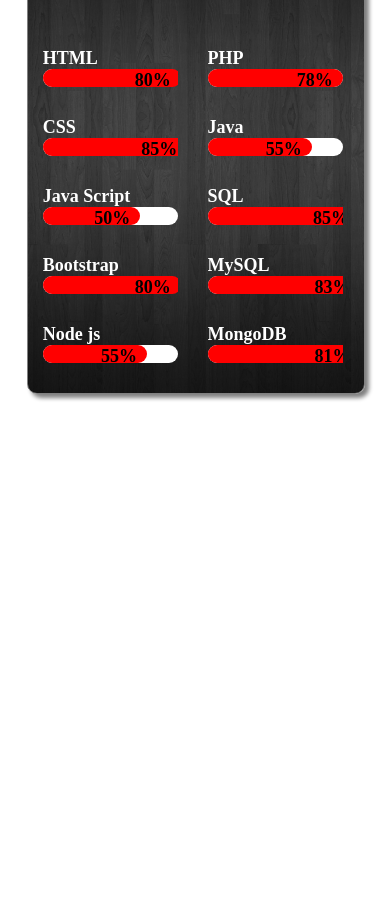
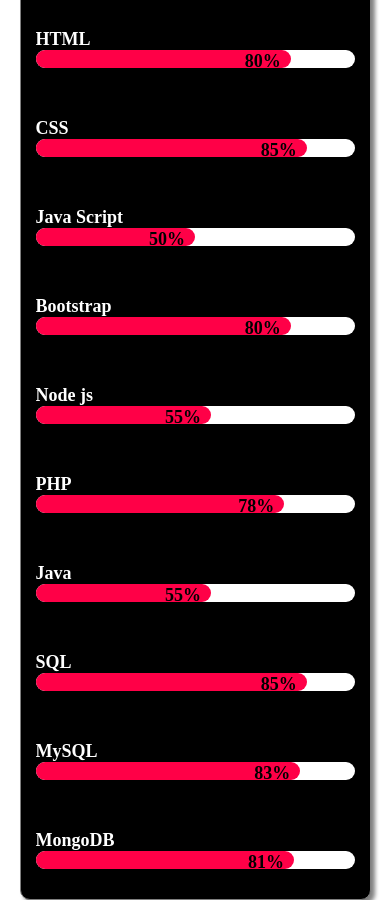
Before and after one commit to Ravikr0602/skill-bar-design, a plain HTML site: page index.html in a window 390 px wide. Shown: the part 71-971 px from the top of the page. Before the commit the page ends 844 px from the top, so only its background shows below. Drawn offline with Linux system fonts and the light colour scheme.

Commit message:
change in flexbox and  full responsive design

```diff
--- a/style.css
+++ b/style.css
@@ -1,3 +1,9 @@
+*
+{
+    margin: 0;
+    padding: 0;
+    box-sizing: border-box;
+}
 
 /**************************************************************************************************************
 skill
@@ -17,30 +23,22 @@ skill
     margin-left: 5%;
     margin-right: 5%;
     border-radius: 10px;
-    background-image: url("skill_bg.jpg");
-    background-position: center;
-    background-repeat: no-repeat;
-    background-size: cover;
+    background-color: black;
 }
 
 .skill_title
 {
     text-align: center;
     font-size: 2rem;
-    font-family: 'Roboto', sans-serif;
     margin-top: 5px;
-    color: red;
+    color: #ff0047;
 }
-.skill_title #sk_title
-{
-    border-bottom: 5px solid red;
-    padding-bottom: 3px;
-    border-radius: 5px;
-}
+
 .skill_box
 {
 
   display: flex;
+  flex-direction: row;
   width: 100%;
   height: auto;
   margin-top: 25px;
@@ -56,7 +54,9 @@ skill
 /*******************************************************/
 .skill_box .skill_front
 {
-
+   display: flex;
+   flex-wrap: wrap;
+   flex-direction: column;
    width: 49%;
    height: auto;
 }
@@ -64,6 +64,9 @@ skill
 /********************************************************/
 .skill_box .skill_back
 {
+   display: flex;
+   flex-wrap: wrap;
+   flex-direction: column;
    width: 49%;
    height: auto;
 }
@@ -105,7 +108,7 @@ skill
     border-radius: 10px;
     width: 100%;
     height: 18px;
-    background: red;
+    background: #ff0047;
     display: block;
     position: relative;
     display: flex;
@@ -117,7 +120,7 @@ skill
 
 .skill_bar span{
     position: absolute;
-    border-top: 5px solid red;
+    border-top: 5px solid #ff0047;
     padding: 0;
     font-size: 18px;
     color: black;
@@ -130,7 +133,7 @@ skill
 
 }
 
-/* SKILL 1 */
+/* SKILL 1 ( HTML ) */
 .language1{
     width: 80%;
     animation: html 2s;
@@ -139,7 +142,7 @@ skill
     right: 0;
 }
 
-/* SKILL 2 */
+/* SKILL 2 ( CSS ) */
 .language2{
     width: 85%;
     animation: css 2s;
@@ -149,7 +152,7 @@ skill
     right: 0;
 }
 
-/* SKILL 3 */
+/* SKILL 3  ( JavaScript ) */
 .language3{
     width: 50%;
     animation: js 2s;
@@ -158,7 +161,7 @@ skill
     right: 0;
 }
 
-/* SKILL 4 */
+/* SKILL 4 ( Bootstrap ) */
 .language4{
     width: 80%;
     animation: bootstrap 2s;
@@ -168,7 +171,7 @@ skill
     right: 0;
 }
 
-/* SKILL 5 */
+/* SKILL 5  ( NodeJs ) */
 .language5{
   width: 55%;
   animation: nodejs 2s;
@@ -178,7 +181,7 @@ skill
   right: 0;
 }
 
-/* SKILL 6 */
+/* SKILL 6  ( PHP ) */
 .language6{
     width: 78%;
     animation: php 2s;
@@ -188,7 +191,7 @@ skill
     right: 0;
 }
 
-/* SKILL 7 */
+/* SKILL 7 ( Java ) */
 .language7{
     width: 55%;
     animation: java 2s;
@@ -198,9 +201,9 @@ skill
     right: 0;
 }
 
-/* SKILL 8 */
+/* SKILL 8 ( SQL ) */
 .language8{
-    width: 90%;
+    width: 85%;
     animation: sql 2s;
 }
 
@@ -208,9 +211,9 @@ skill
     right: 0;
 }
 
-/* SKILL 9 */
+/* SKILL 9 ( MySQL )*/
 .language9{
-    width: 91%;
+    width: 83%;
     animation: mysql 2s;
 }
 
@@ -218,9 +221,9 @@ skill
     right: 0;
 }
 
-/* SKILL 10 */
+/* SKILL 10  (MongoDB) */
 .language10{
-    width: 91%;
+    width: 81%;
     animation: mongodb 2s;
 }
 
@@ -300,7 +303,7 @@ skill
 	}
 
 	100%{
-		width: 90%;
+		width: 85%;
 	}
 }
 @keyframes mysql{
@@ -309,7 +312,7 @@ skill
 	}
 
 	100%{
-		width: 91%;
+		width: 83%;
 	}
 }
 @keyframes mongodb{
@@ -318,11 +321,11 @@ skill
 	}
 
 	100%{
-		width: 91%;
+		width: 81%;
 	}
 }
 
-@media screen and (max-width: 402px)
+@media screen and (max-width: 768px)
 {
   .skill_title
   {
@@ -331,4 +334,17 @@ skill
       font-family: 'Roboto', sans-serif;
       margin-top: 10px;
   }
+  .skill_box
+  {
+      width: 100%;
+      flex-direction: column;
+  }
+  .skill_box .skill_front
+  {
+      width: 100%;
+  }
+  .skill_box .skill_back
+  {
+      width: 100%;
+  }
 }
```
